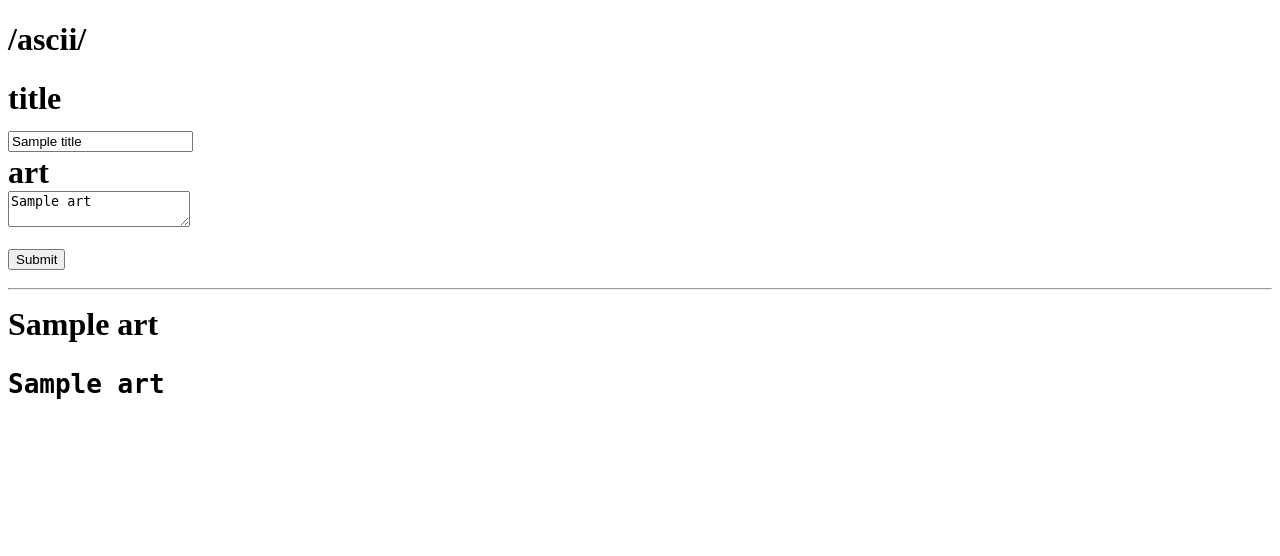
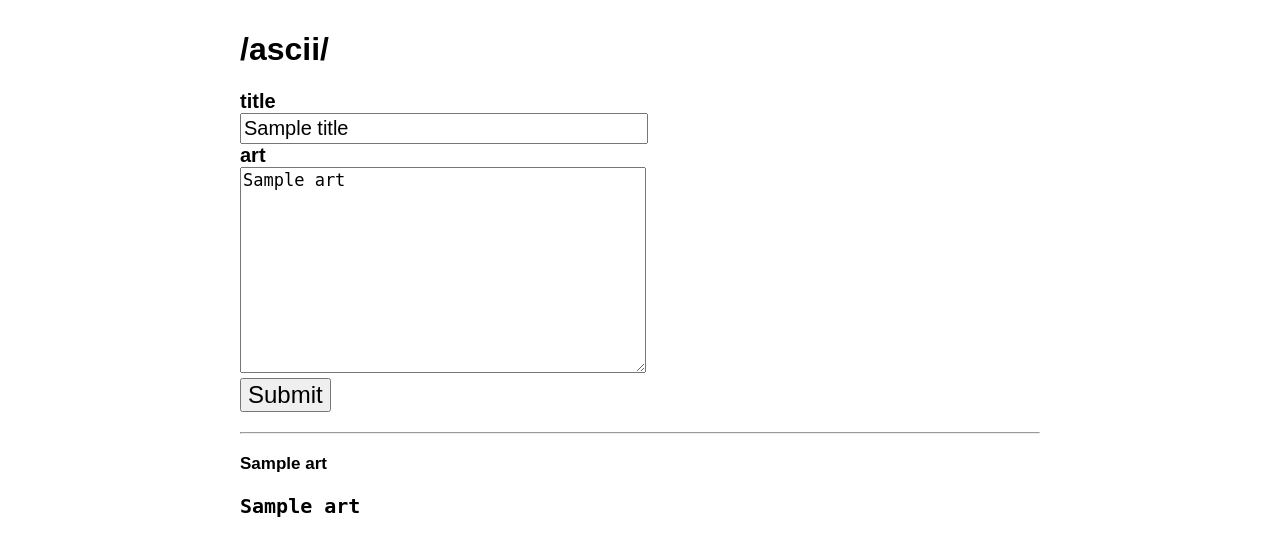
Before and after one commit to militoj/ASCII_Chan, a Python web app: template templates/front.html in a window 1280 px wide. Shown: the top 556 px of the page. Run offline with Jinja, Linux system fonts and the light colour scheme; the template is opened without the code that fills it: most values are stand-ins (such as "Sample title", 1, 10 or a date in 2020).

Commit message:
added styling

```diff
--- a/templates/front.html
+++ b/templates/front.html
@@ -4,6 +4,55 @@
   <head>
     <title>/ascii/</title>
   </head>
+
+  <style type="text/css">
+    body {
+      font-family:sans-serif;
+      width: 800px;
+      margin: 0 auto;
+      padding: 10px;
+    }
+
+    .error {
+      color: red
+    }
+
+    label {
+      display: block;
+      font-size: 20px;
+    }
+
+    input[type=text] {
+      width: 400px;
+      font-size: 20px;
+      padding: 2px;
+    }
+
+    textarea {
+      width: 400px;
+      height: 200px;
+      font-size: 17px;
+      font-family: monospace;
+    }
+
+    input[type=submit] {
+      font-size: 24px;
+
+    }
+
+    hr {
+      margin: 20px auto;
+    }
+
+    .art + .art {
+      margin-top: 20px;
+    }
+
+    .art-title {
+      font-weight: bold;
+      font-size: 17px;
+    }
+  </style>
 
   <body>
     <h1>/ascii/<h1>
```
